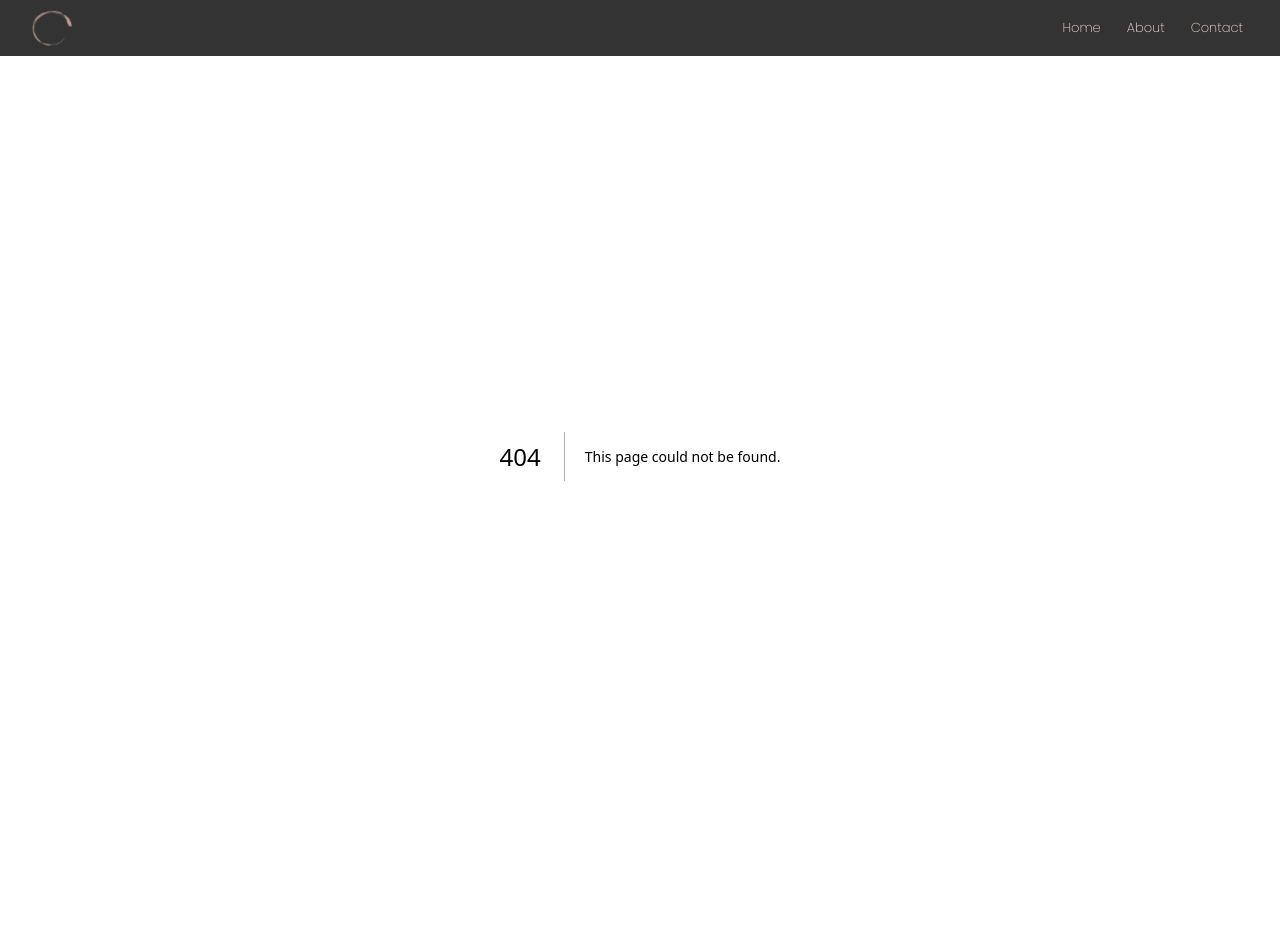
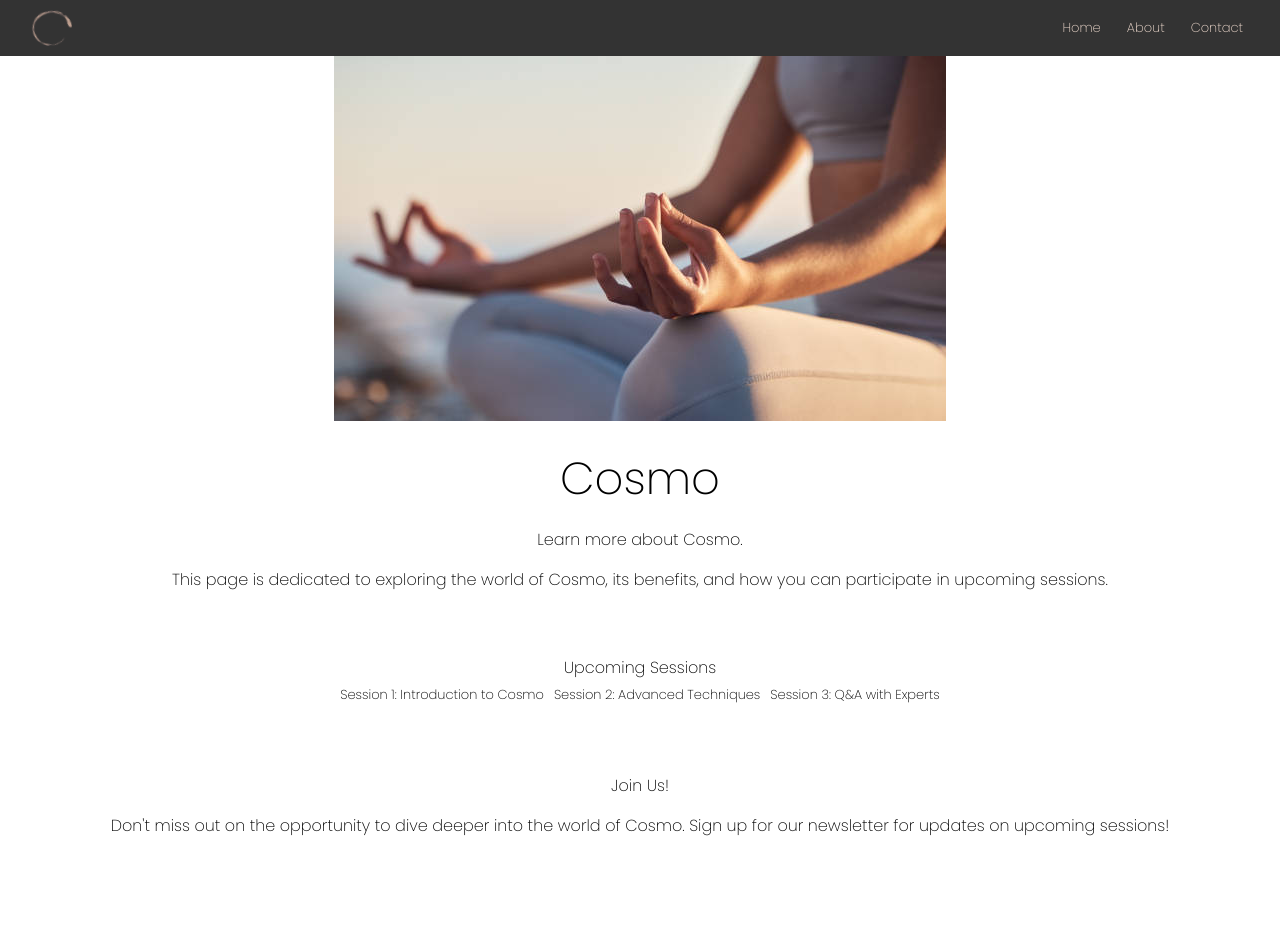
Before and after one commit to Marconion/in-love-with-next-js, a Next.js app: page /cosmo in a window 1280 px wide. Before the commit this address had no page. Shown: the top 952 px of the page. Before the commit the page ends 856 px from the top, so only its background shows below. Built offline with nearby package versions, Linux system fonts and the light colour scheme.

Commit message:
Add Cosmo page with layout and content, update button links in Home page

```diff
--- /dev/null
+++ b/src/app/cosmo/page.css
@@ -0,0 +1,20 @@
+.container {
+  display: flex;
+  flex-direction: column;
+  align-items: center;
+  height: 100vh;
+  gap: 1.5rem;
+  margin-bottom: 150px;
+}
+
+.text-container {
+  display: flex;
+  flex-direction: column;
+  align-items: center;
+  gap: 1rem;
+  padding: 0 1rem;
+}
+
+h1 {
+  font-size: 2.8em;
+}
--- /dev/null
+++ b/src/app/cosmo/page.js
@@ -0,0 +1,45 @@
+import React from "react";
+import "./page.css";
+import image2 from "@/app/components/assets/images/img2.jpg";
+import Image from "next/image";
+import { Footer } from "../components/Footer";
+import FadeIn from "../components/FadeIn";
+import FadeInSection from "../components/FadeInSection";
+
+const Cosmo = () => {
+  return (
+    <>
+      <div className="container">
+        <FadeIn>
+          <Image src={image2} alt="Cosmo" width={"100%"} height={250} />
+        </FadeIn>
+
+        <div className="text-container">
+          <h1>Cosmo</h1>
+          <p>Learn more about Cosmo.</p>
+          <p>
+            This page is dedicated to exploring the world of Cosmo, its
+            benefits, and how you can participate in upcoming sessions.
+          </p>
+          <div style={{ margin: "3rem 0", textAlign: "center" }}>
+            <h2>Upcoming Sessions</h2>
+            <ul>
+              <li>Session 1: Introduction to Cosmo</li>
+              <li>Session 2: Advanced Techniques</li>
+              <li>Session 3: Q&A with Experts</li>
+            </ul>
+          </div>
+          {/* Additional content: Call to action for joining the sessions */}
+          <h2>Join Us!</h2>
+          <p>
+            Don't miss out on the opportunity to dive deeper into the world of
+            Cosmo. Sign up for our newsletter for updates on upcoming sessions!
+          </p>
+        </div>
+      </div>
+      <Footer />
+    </>
+  );
+};
+
+export default Cosmo;
--- a/src/app/page.js
+++ b/src/app/page.js
@@ -114,7 +114,7 @@
             img={image1}
             title="Our next retreat"
             content="Lorem ipsum dolor sit amet consectetur adipisicing elit. Tempore, animi vitae"
-            buttonLink="/pages/About"
+            buttonLink="/about"
           />
         </FadeInSection>
 
@@ -124,6 +124,7 @@
             img={image2}
             title="Online Cosmo Meditation"
             content="Based on donations. I will guide you through a meditation and it will be in Russian language"
+            buttonLink={"/cosmo"}
           />
         </FadeInSection>
 
```
